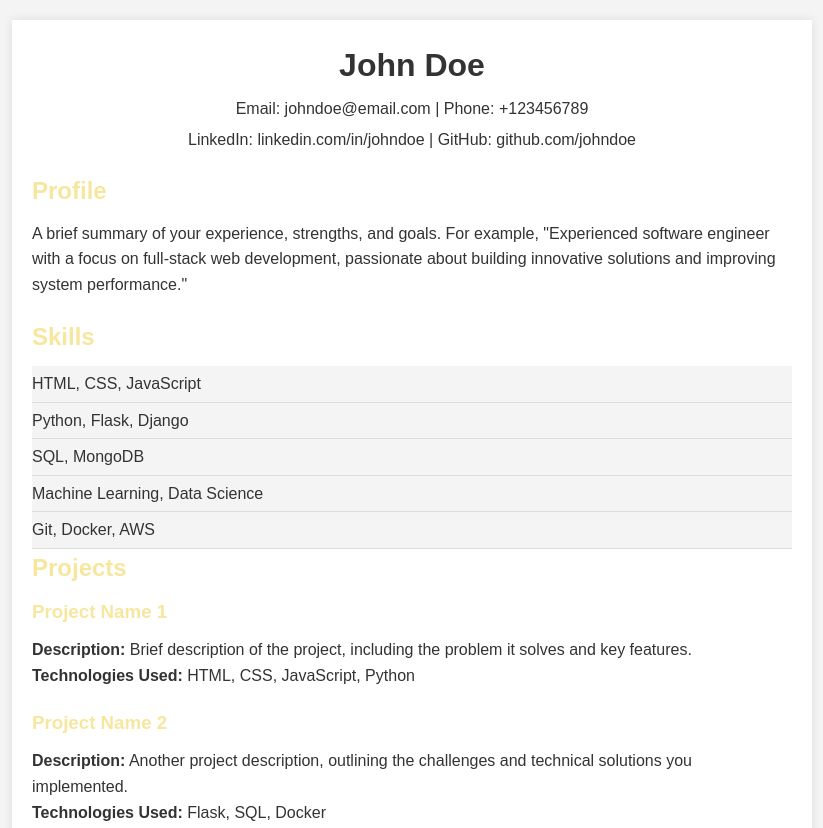
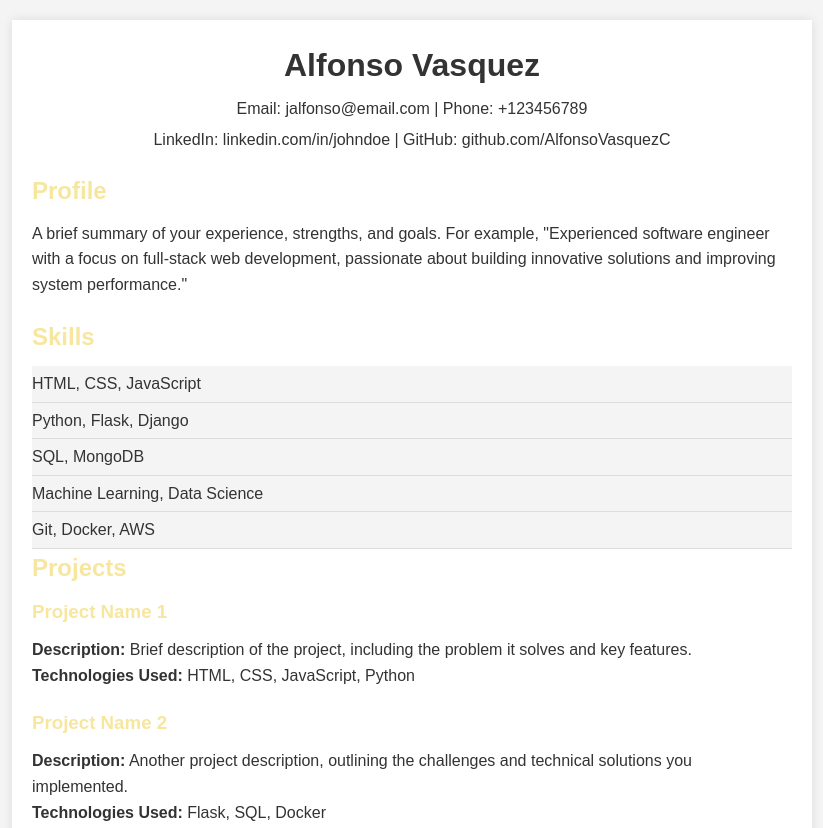
Before and after one commit to AlfonsoVasquezC/AlfonsoVasquezC.github.io, a plain HTML site: page index.html in a window 1280 px wide. Shown: the top 828 px of the page, without its empty margins (228-1051 px from the left). Drawn offline with Linux system fonts and the light colour scheme.

Commit message:
Update index.html

```diff
--- a/index.html
+++ b/index.html
@@ -11,9 +11,9 @@
     <div class="container">
         <!-- Header Section -->
         <header>
-            <h1>John Doe</h1>
-            <p>Email: johndoe@email.com | Phone: +123456789</p>
-            <p>LinkedIn: linkedin.com/in/johndoe | GitHub: github.com/johndoe</p>
+            <h1>Alfonso Vasquez</h1>
+            <p>Email: jalfonso@email.com | Phone: +123456789</p>
+            <p>LinkedIn: linkedin.com/in/johndoe | GitHub: github.com/AlfonsoVasquezC</p>
         </header>
 
         <!-- Profile Section -->
```
